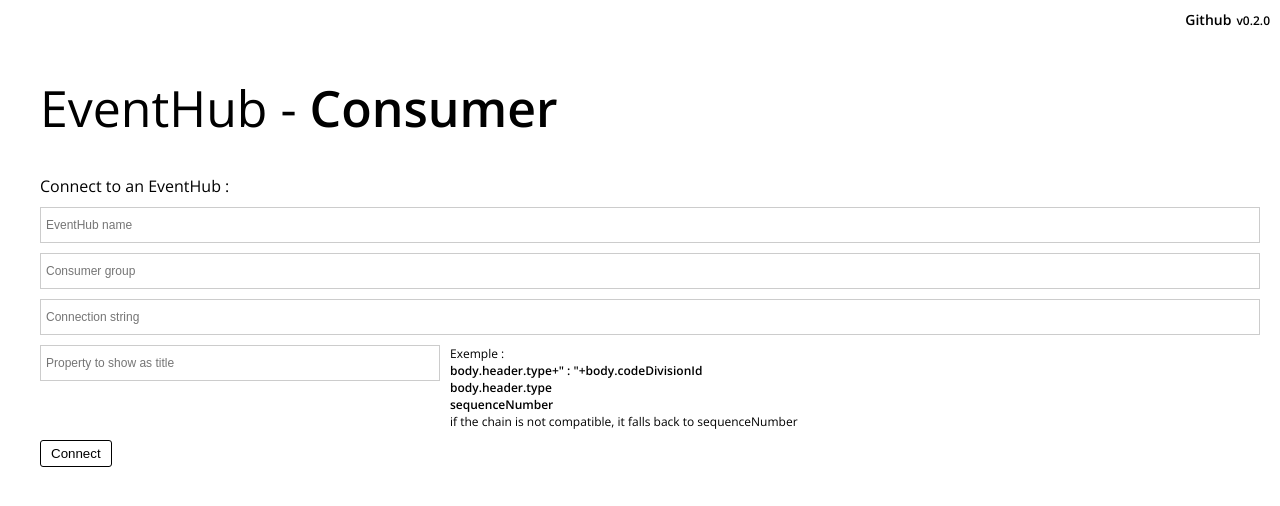
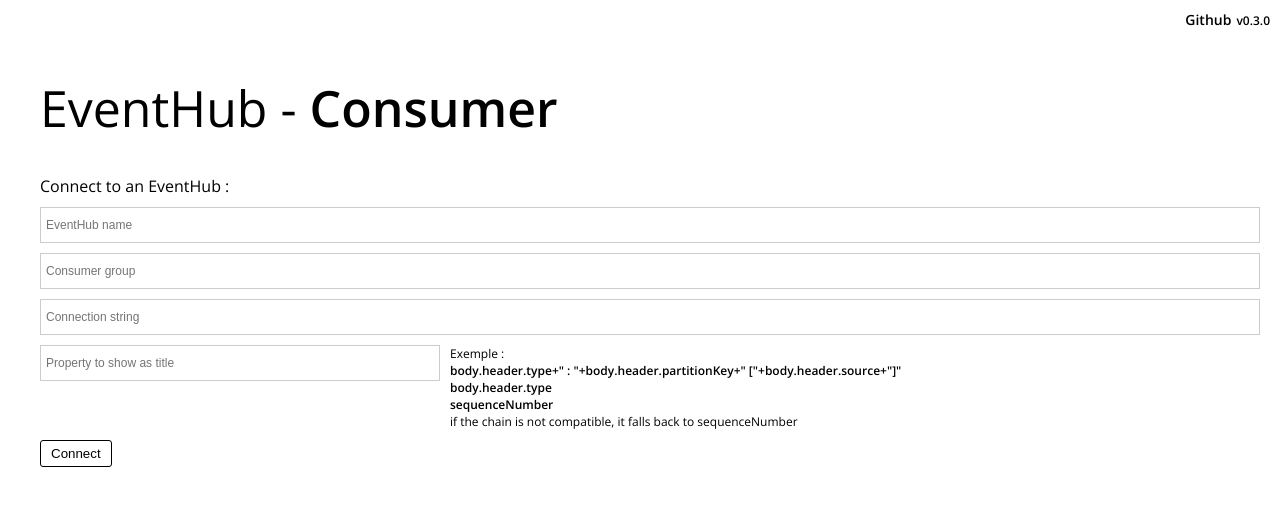
Before and after one commit to aghazani/eventhub_consume_publish, a React app: page / in a window 1280 px wide. Shown: the top 506 px of the page. Built offline with nearby package versions, Linux system fonts and the light colour scheme.

Commit message:
change the default pattern

```diff
--- a/package.json
+++ b/package.json
@@ -1,6 +1,6 @@
 {
   "name": "eventhubconsumer",
-  "version": "0.2.0",
+  "version": "0.3.0",
   "description": "",
   "main": "index.js",
   "scripts": {
--- a/src/components/Connect/Connect.tsx
+++ b/src/components/Connect/Connect.tsx
@@ -84,7 +84,10 @@
               />
               <label>
                 Exemple :<br />
-                <strong> body.header.type+" : "+body.codeDivisionId</strong>
+                <strong>
+                  body.header.type+" : "+body.header.partitionKey+"
+                  ["+body.header.source+"]"
+                </strong>
                 <br />
                 <strong> body.header.type</strong>
                 <br />
--- a/src/components/Timeline/EventItem/EventItem.tsx
+++ b/src/components/Timeline/EventItem/EventItem.tsx
@@ -37,6 +37,8 @@
         </div>
         <div className={style.code}>
           <span onClick={onClick}>
+            {event.sequenceNumber}
+            <span> - </span>
             {constructString(filterState.eventTitle, event)}
           </span>
         </div>
--- a/src/state/filterAtom.ts
+++ b/src/state/filterAtom.ts
@@ -3,7 +3,8 @@
 const filterAtom = atom({
   key: 'filterAtom',
   default: {
-    eventTitle: 'sequenceNumber',
+    eventTitle:
+      'body.header.type+" : "+body.header.partitionKey+" ["+body.header.source+"]"',
   },
 })
 
--- a/src/utils/constructString.ts
+++ b/src/utils/constructString.ts
@@ -5,6 +5,7 @@
 }
 
 const constructString = (s: string, object: ReceivedEventData) => {
+  try {
     const c = s.split('+').map((a: string) => {
       if (/[a-b.]/gi.test(a)) {
         return getPropFromObject(a, object)
@@ -12,12 +13,13 @@
         return a.replace(/"/g, '')
       }
     })
-
     return c
+  } catch (e) {
+    return object.sequenceNumber
+  }
 }
 
 const getPropFromObject = (chain: string, object: ReceivedEventData) => {
-  try {
   const prop = chain
     .replace(/\s/g, '')
     .split('.')
@@ -30,9 +32,6 @@
   if (prop instanceof Object) throw new Error()
 
   return String(prop)
-  } catch (e) {
-    return object.sequenceNumber
-  }
 }
 
 export default constructString
```
Lines whose indentation alone changed are shown as unchanged.
